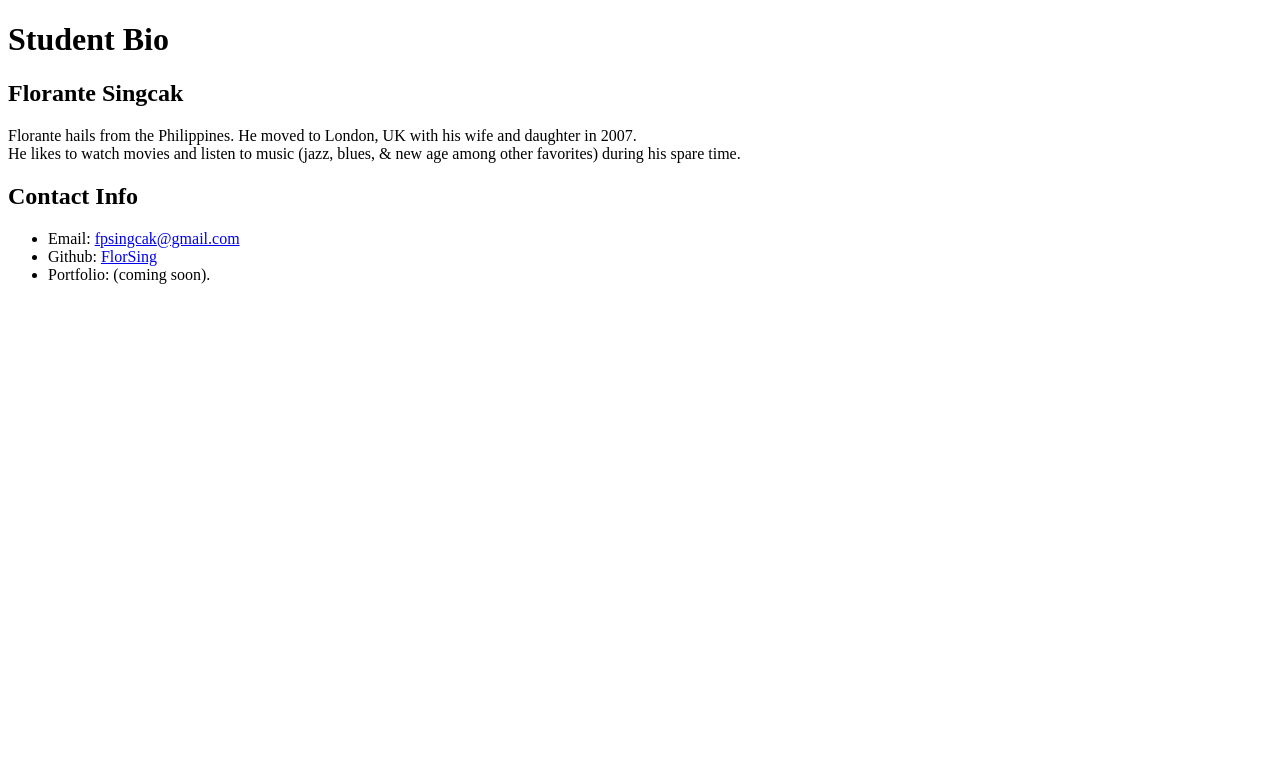
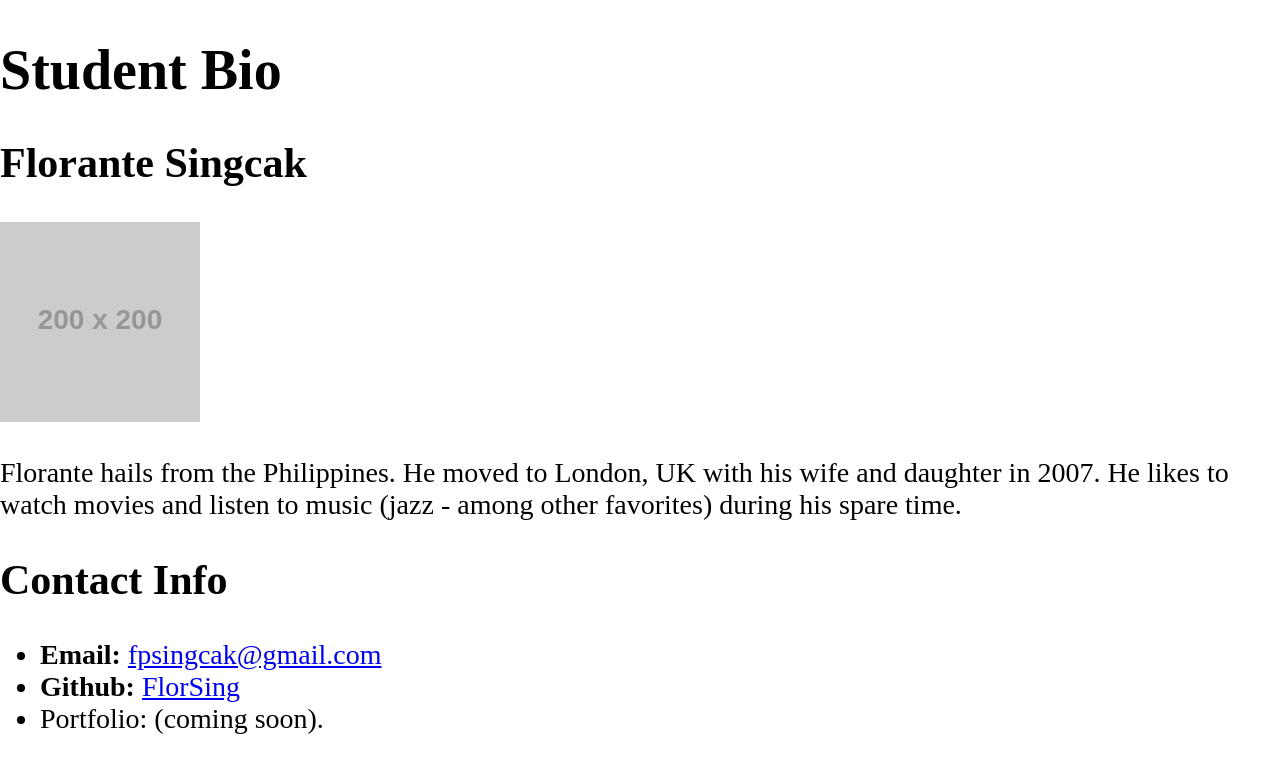
Before and after one commit to FlorSing/basicStudentBioPage, a plain HTML site: page index.html in a window 1280 px wide. Drawn offline with Linux system fonts and the light colour scheme; placeholder pictures from the web are drawn by us.

Commit message:
edited HTML file and added CSS style

```diff
--- /dev/null
+++ b/css/style.css
@@ -0,0 +1,7 @@
+body {
+    background-color: white;
+    font-color: black;
+    font-size: 28px;
+    margin: 0;
+    padding: 0;
+  }
--- a/index.html
+++ b/index.html
@@ -4,26 +4,28 @@
     <meta charset="UTF-8" />
     <meta http-equiv="X-UA-Compatible" content="IE=edge" />
     <meta name="viewport" content="width=device-width, initial-scale=1.0" />
-    <link rel="stylesheet" href="./assets/style.css">
+    <link rel="stylesheet" href="css/style.css">
     <title>Student Bio</title>
   </head>
+  <div class = "container"></div>
   <body>
     <header id="top">
       <h1>Student Bio</h1>
       <h2>Florante Singcak</h2>
+      <img src="https://placehold.it/200x200" alt="Florante Singcak">
     </header>
     <p>
-      Florante hails from the Philippines.  He moved to London, UK with his wife and daughter in 2007. <br>
-        He likes to watch movies and listen to music (jazz, blues, & new age among other favorites) during his spare time.
+      Florante hails from the Philippines.  He moved to London, UK with his wife and daughter in 2007.
+      He likes to watch movies and listen to music (jazz - among other favorites) during his spare time.
     </p>
     <main>
-      <section class="card" id="html-section">
+      <section class="container" id="section">
         <h2>Contact Info </h2>
         <ul>
-          <li>Email:
+          <li><strong>Email:</strong>
             <a href="mailto:fpsingcak@gmail.com">fpsingcak@gmail.com</a>
           </li>
-          <li>Github:
+          <li><strong>Github:</strong>
             <a href="https://github.com/FlorSing">FlorSing</a>
             </li>
           <li>Portfolio: (coming soon).</li>
```
